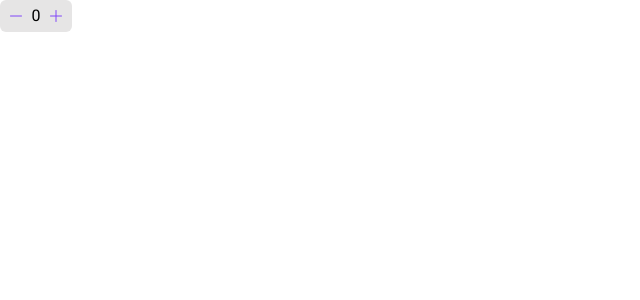
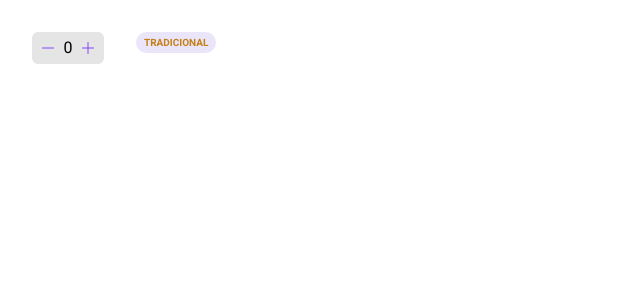
Before and after one commit to alex-britto/PDCoffe, a React (Vite) app: page / in a window 1280 px wide. Shown: the top 300 px of the page, without its empty margins (0-640 px from the left). Built offline with nearby package versions, Linux system fonts and the light colour scheme.

Commit message:
feat: status component

```diff
--- a/src/App.tsx
+++ b/src/App.tsx
@@ -1,18 +1,27 @@
-import { NumberInput } from "./components";
-import { ThemeProvider } from "styled-components";
-import { styledComponentsTheme } from "./styles/themes/styledComponentsTheme";
+import { NumberInput, Status } from "./components";
 import { useState } from "react";
+import { useTheme } from "styled-components";
+
 function App() {
   const [value, setValue] = useState(0);
+  const theme = useTheme();
   return (
-    <ThemeProvider theme={styledComponentsTheme}>
+    <div className="m-4 w-full flex wrap">
+      <div className="m-4">
         <NumberInput
           value={value}
           onChange={setValue}
           min={0}
           max={9}
         />
-    </ThemeProvider>
+      </div>
+      <div className="m-4">
+        <Status
+          text="Tradicional"
+          backgroundColor={theme.colors.purple.light}
+        />
+      </div>
+    </div>
   );
 }
 
--- /dev/null
+++ b/src/components/Status/Status.tsx
@@ -0,0 +1,35 @@
+export default function Status({
+  text,
+  backgroundColor,
+  color,
+}: {
+  text: string;
+  backgroundColor?: string;
+  color?: string;
+}) {
+  return (
+    <StyledStatus backgroundColor={backgroundColor} color={color}>
+      <span>{text}</span>
+    </StyledStatus>
+  );
+}
+
+import styled from "styled-components";
+
+const StyledStatus = styled.div<{
+  backgroundColor?: string;
+  color?: string;
+}>`
+  padding: 4px 8px;
+  background-color: ${({ backgroundColor, theme }) =>
+    backgroundColor ? backgroundColor : theme.colors.yellow.light};
+  border-radius: 99px;
+  font-size: 10px;
+  line-height: 13px;
+  span {
+    font-weight: bold;
+    color: ${({ color, theme }) =>
+      color ? color : theme.colors.yellow.dark};
+    text-transform: uppercase;
+  }
+`;
--- /dev/null
+++ b/src/components/Status/index.ts
@@ -0,0 +1 @@
+export { default as Status } from "./Status";
--- a/src/components/index.ts
+++ b/src/components/index.ts
@@ -1,2 +1,3 @@
 export { Button } from "./Button";
 export { NumberInput } from "./NumberInput";
+export { Status } from "./Status";
--- a/src/main.tsx
+++ b/src/main.tsx
@@ -1,10 +1,16 @@
-import React from "react"
-import ReactDOM from "react-dom/client"
-import App from "./App"
-import "./styles/global.css"
+import React from "react";
+import ReactDOM from "react-dom/client";
+import App from "./App";
+import "./styles/global.css";
+import { ThemeProvider } from "styled-components";
+import { styledComponentsTheme } from "./styles/themes/styledComponentsTheme";
 
-ReactDOM.createRoot(document.getElementById("root") as HTMLElement).render(
+ReactDOM.createRoot(
+  document.getElementById("root") as HTMLElement
+).render(
   <React.StrictMode>
-    <App />
+    <ThemeProvider theme={styledComponentsTheme}>
+      <App />
+    </ThemeProvider>
   </React.StrictMode>
-)
+);
```
Lines whose indentation alone changed are shown as unchanged.
